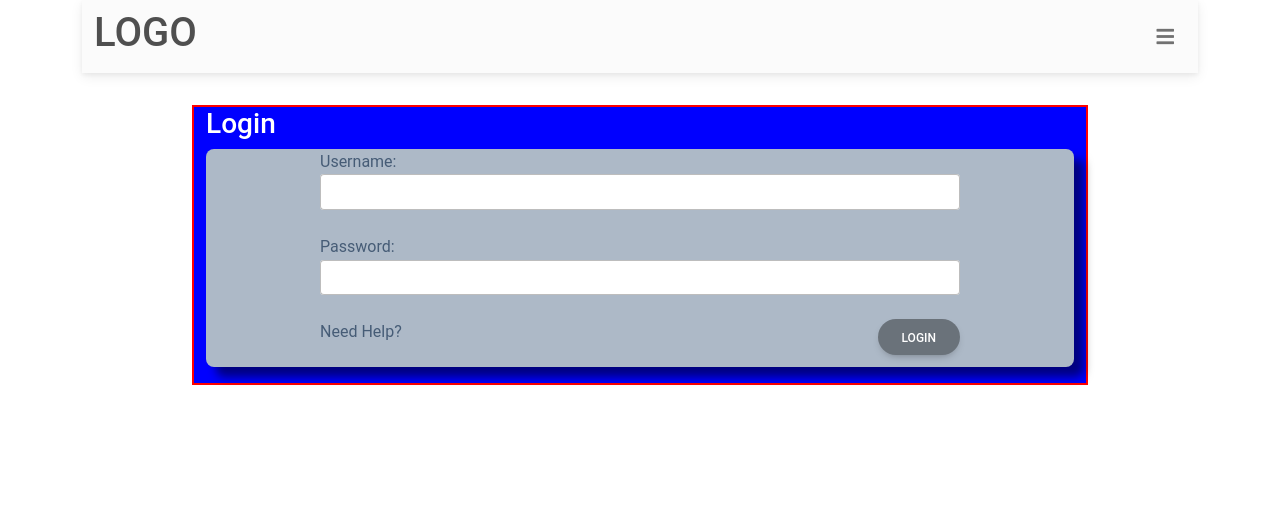
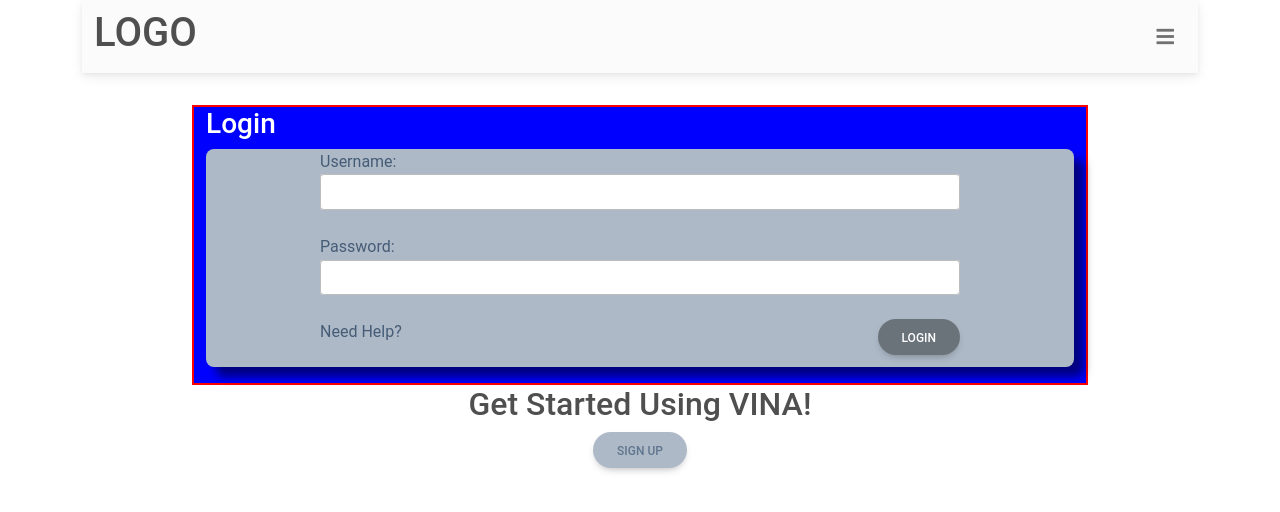
Before and after one commit to rdwhitley/VINA, a React app: page / in a window 1280 px wide. Shown: the top 512 px of the page. Built offline with nearby package versions, Linux system fonts and the light colour scheme.

Commit message:
editing sign up component

```diff
--- a/src/App/App.js
+++ b/src/App/App.js
@@ -3,6 +3,7 @@ import {Container,Row,Col, Navbar} from  "react-bootstrap";
 // import * from "bootstrap";
 import Hamburger from "../hamburgerMenuPage/hamburgerMenuPage.js";
 import Login from "../Login/Login.js";
+import SignUp from "../SignUp/SignUp.js";
 const App = () => (
 <Container>
     <Row className="d-flex">
@@ -14,6 +15,7 @@ const App = () => (
     </Row>
     <Row className="justify-content-center">
         <Login/>
+        <SignUp />
     </Row>
     </Container>
 );
--- /dev/null
+++ b/src/SignUp/SignUp.js
@@ -0,0 +1,9 @@
+import React from 'react';
+const SignUp = () => {
+    return <div style={{textAlign: "center"}}>
+        <h2>Get Started Using VINA!</h2>
+        <button className="btn btn-rounded" style={{backgroundColor: "#adb9c7", color: "rgba(96,117,142,255)"}}>Sign Up</button>
+    </div>
+};
+
+export default SignUp;
```
